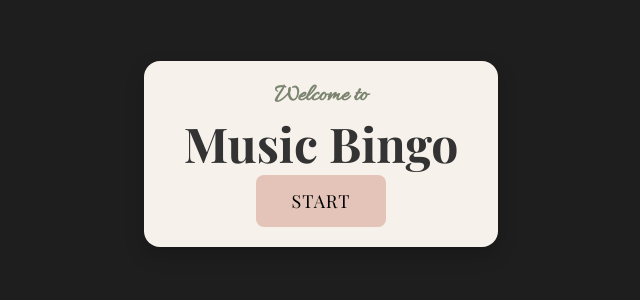
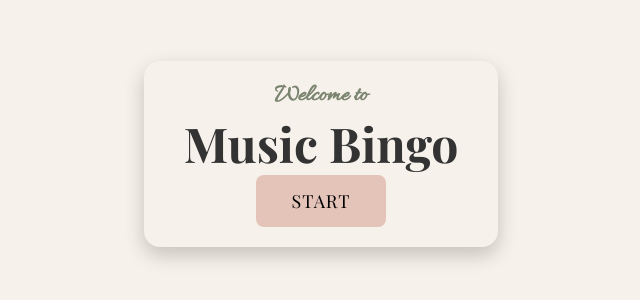
Before and after one commit to mamcgovern/MusicBingo, a React (Vite) app in the folder musicbingo/: page / in a window 1280 px wide. Shown: the part 266-566 px from the top of the page, without its empty margins (319-959 px from the left). Built offline with nearby package versions, Linux system fonts and the light colour scheme.

Commit message:
fixed background

```diff
--- a/musicbingo/src/index.css
+++ b/musicbingo/src/index.css
@@ -5,7 +5,7 @@ html, body {
   height: 100%;
   margin: 0;
   font-family: 'Playfair Display', serif;
-  background: #1e1e1e;
+  background: #f6f1ea;
   color: #333;
 }
 
```
